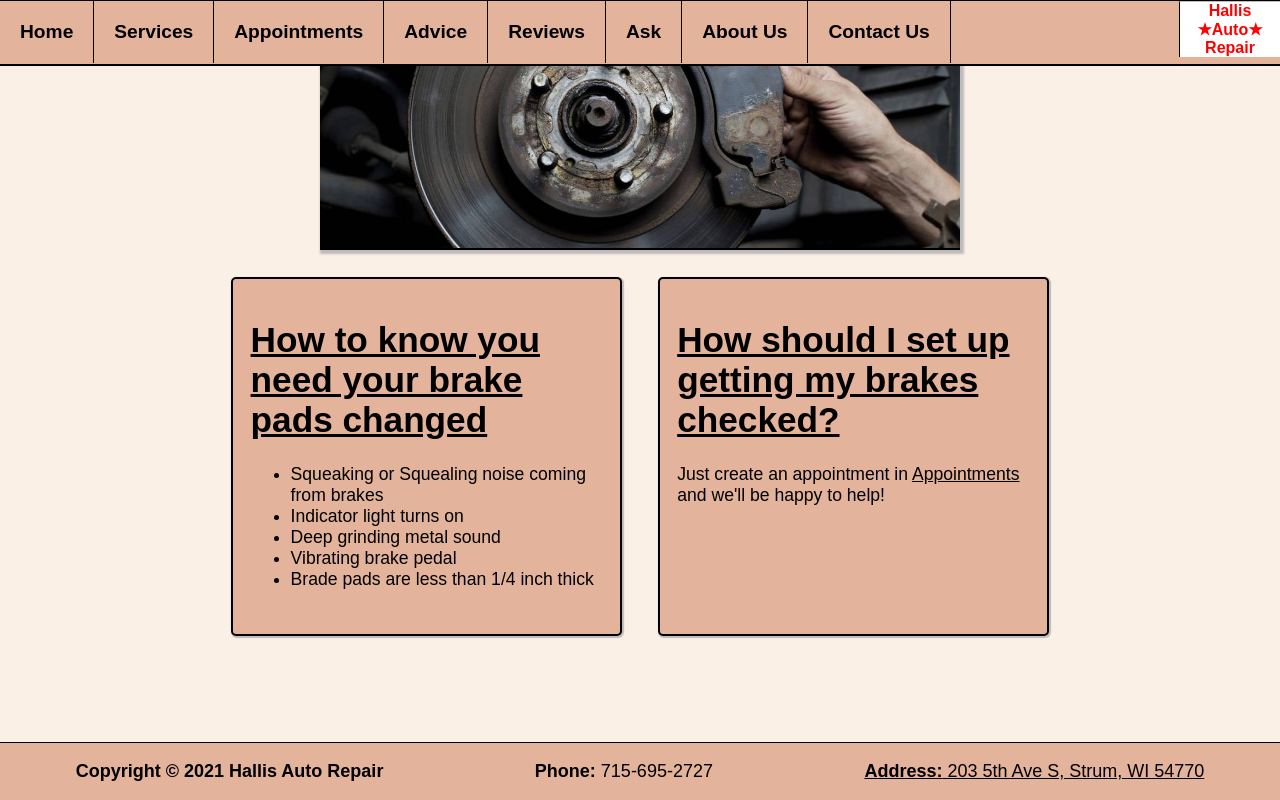
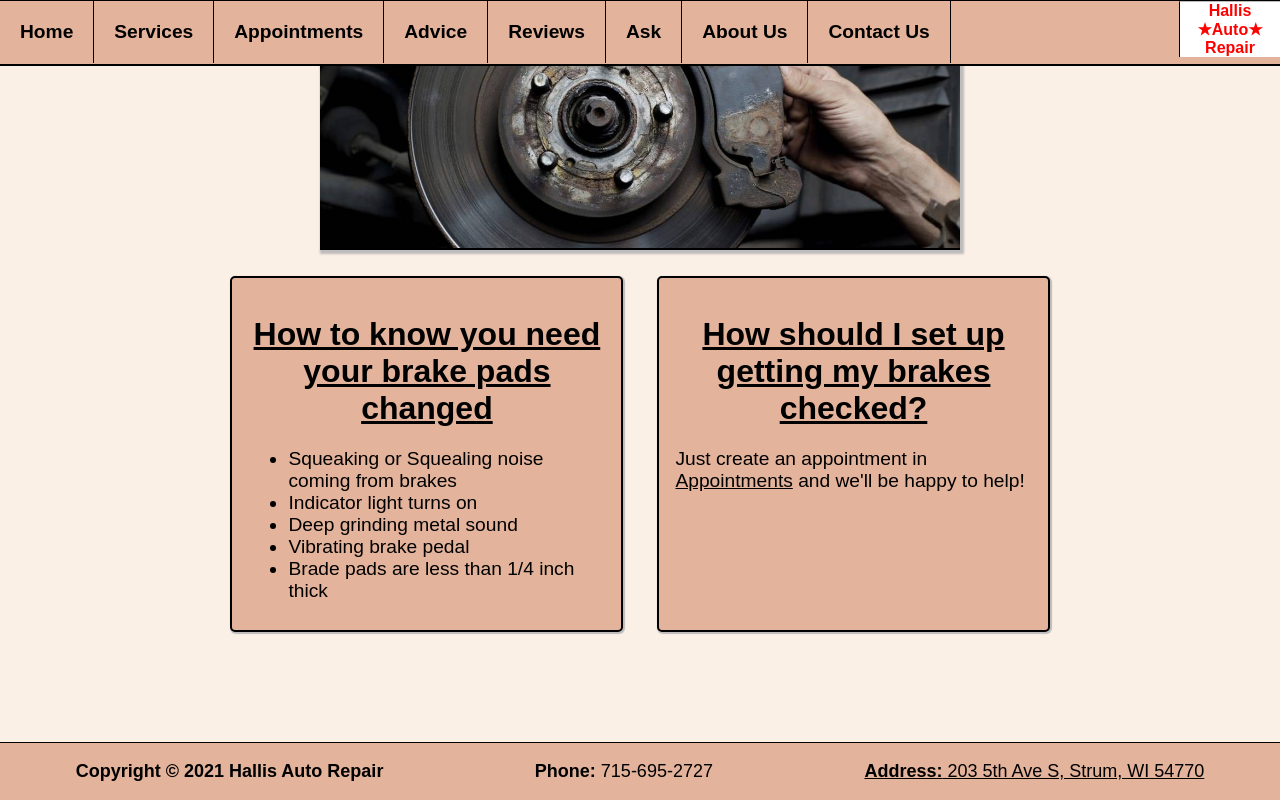
Before and after one commit to milesHerrick/web-systems, a PHP site: page /brakes.html in a window 1280 px wide. Run offline with PHP 8.4, Linux system fonts and the light colour scheme.

Commit message:
Formatted Boxes

```diff
--- a/about.html
+++ b/about.html
@@ -51,7 +51,7 @@
             <div class="textcontainer">
                 <div class="textbox">
                     <h1><u><b>About Us</b></u></h1>
-                    <ul>
+                    <ul class="description">
                         <li>Hallis Auto Repair is a family auto repair business owned by Jim and Lisa Hallis, created in 2003. We have been around for 18 years
                             by charging reasonable prices, taking good care of every vehicle brought in, and always being there for
                             our regulars. Of course you don't have to be a regular, but we like to get to know our customers, and before you know
--- a/brakes.html
+++ b/brakes.html
@@ -51,7 +51,7 @@
             <div class="textcontainer">
                 <div class="textbox">
                     <h1><u><b>How to know you need your brake pads changed</b></u></h1>
-                    <ul>
+                    <ul class="description">
                         <li>Squeaking or Squealing noise coming from brakes</li>
                         <li>Indicator light turns on</li>
                         <li>Deep grinding metal sound</li>
@@ -61,7 +61,7 @@
                 </div>
                 <div class="textbox">
                     <h1><u><b>How should I set up getting my brakes checked?</b></u></h1>
-                    <p>Just create an appointment in <a href="appointments.html">Appointments</a> and we'll be happy to help!</p>
+                    <p class="description">Just create an appointment in <a href="appointments.html">Appointments</a> and we'll be happy to help!</p>
                 </div>
             </div>
         </div>
--- a/contact.html
+++ b/contact.html
@@ -50,7 +50,7 @@
             <div class="textcontainer">
                 <div class="textbox">
                     <h1><u><b>Open Times</b></u></h1>
-                    <ul>
+                    <ul class="description">
                         <li>Monday:     8:00AM-5:00PM</li>
                         <li>Tuesday:    8:00AM-5:00PM</li>
                         <li>Wednesday:  8:00AM-5:00PM</li>
@@ -62,7 +62,7 @@
                 </div>
                 <div class="textbox">
                     <h1><u><b>Contact Information</b></u></h1>
-                    <ul>
+                    <ul class="description">
                         <li>Phone Number: 715-695-2727</li>
                         <li>Email: hallisauto@triwest.net</li>
                         <li>Address: 203 7th Ave South, Strum WI</li>
--- a/css/brakes.css
+++ b/css/brakes.css
@@ -26,13 +26,13 @@
     border: 2px solid black;
     background-color: #e3b39b;
     height: 40vh;
-    width: 100%;
     border-radius: 5px;
     box-shadow: 1px 1px 1px 1px rgb(189, 187, 187);
     padding: 1em;
-    margin: 1em;
-    font-size: 1.1em;
-    margin-bottom: 2em;
+    margin: 2%;
+}
+.description{
+    font-size: larger;
 }
 
 #image{
@@ -48,3 +48,6 @@ img{
     object-fit: cover;
     object-position: 0% 50%;
 }
+h1{
+    text-align: center;
+}
--- a/css/tires.css
+++ b/css/tires.css
@@ -27,8 +27,10 @@
     border-radius: 5px;
     box-shadow: 1px 1px 1px 1px rgb(189, 187, 187);
     padding: 1em;
-    font-size: 1.25em;
     margin: 2%;
+}
+.description{
+    font-size: larger;
 }
 h1 {
     text-align: center;
--- a/oil.html
+++ b/oil.html
@@ -51,7 +51,7 @@
                 <div class="textbox">
                     <ul>
                         <h1><u><b>How to know you're due for an oil change</b></u></h1>
-                        <ul>
+                        <ul class="description">
                             <li>Your engine is making noises it hasn't before</li>
                             <li>It smells like something is burning in the car cabin</li>
                             <li>The consistency of your oil has changed</li>
@@ -62,7 +62,7 @@
                 </div>
                 <div class="textbox">
                     <h1><u><b>How should I set up an oil change?</b></u></h1>
-                    <p>Just create an appointment in <a href="appointments.html">Appointments</a> and we'll be happy to help!</p>
+                    <p class="description">Just create an appointment in <a href="appointments.html">Appointments</a> and we'll be happy to help!</p>
                 </div>
             </div>
         </div>
--- a/reviews.html
+++ b/reviews.html
@@ -97,7 +97,7 @@
     <div class="footer">
         <p><b>Copyright &copy; 2021 Hallis Auto Repair</b></p>
         <p><b>Phone:</b> 715-695-2727</p>
-        <p><b>Address:</b> 203 5th Ave S, Strum, WI 54770</p>
+        <p><a href="https://tinyurl.com/2f4u9wfb" target="_blank"><b>Address:</b> 203 5th Ave S, Strum, WI 54770</a></p>
     </div>
 </body>
 </html>
--- a/services.html
+++ b/services.html
@@ -52,7 +52,7 @@
                 <div class="textbox">
                     <ul>
                         <h1><u><b>Here at Hallis Auto Repair we...</b></u></h1>
-                        <ul>
+                        <ul class="description">
                             <li>Change oil</li>
                             <li>Rotate and replace tires</li>
                             <li>Replace brakes</li>
@@ -67,7 +67,7 @@
                 <div class="textbox">
                     <ul>
                         <h1><u><b>What don't we do?</b></u></h1>
-                        <ul>
+                        <ul class="description">
                             <li>Heavy equipment maintenance</li>
                             <li>Transmission replacement</li>
                         </ul>
--- a/tires.html
+++ b/tires.html
@@ -51,7 +51,7 @@
             <div class="textcontainer">
                 <div class="textbox">
                     <h1><u><b>How to know you need new tires</b></u></h1>
-                    <ul>
+                    <ul class="description">
                         <li>Falling air pressure</li>
                         <li>Low tire tread</li>
                         <li>Uneven tread wear</li>
@@ -62,7 +62,7 @@
                 </div>
                 <div class="textbox">
                     <h1><u><b>How should I set up getting new tires?</b></u></h1>
-                    <p>Just create an appointment in <a href="appointments.html">Appointments</a> and we'll be happy to help!</p>
+                    <p class="description">Just create an appointment in <a href="appointments.html">Appointments</a> and we'll be happy to help!</p>
                 </div>
             </div>
         </div>
```
Also changed, not shown: css/about.css (+9 -1 lines), css/contact.css (+8 -2 lines), css/oil.css (+7 -3 lines), css/services.css (+4 -4 lines), css/global.css (line endings or trailing spaces).
